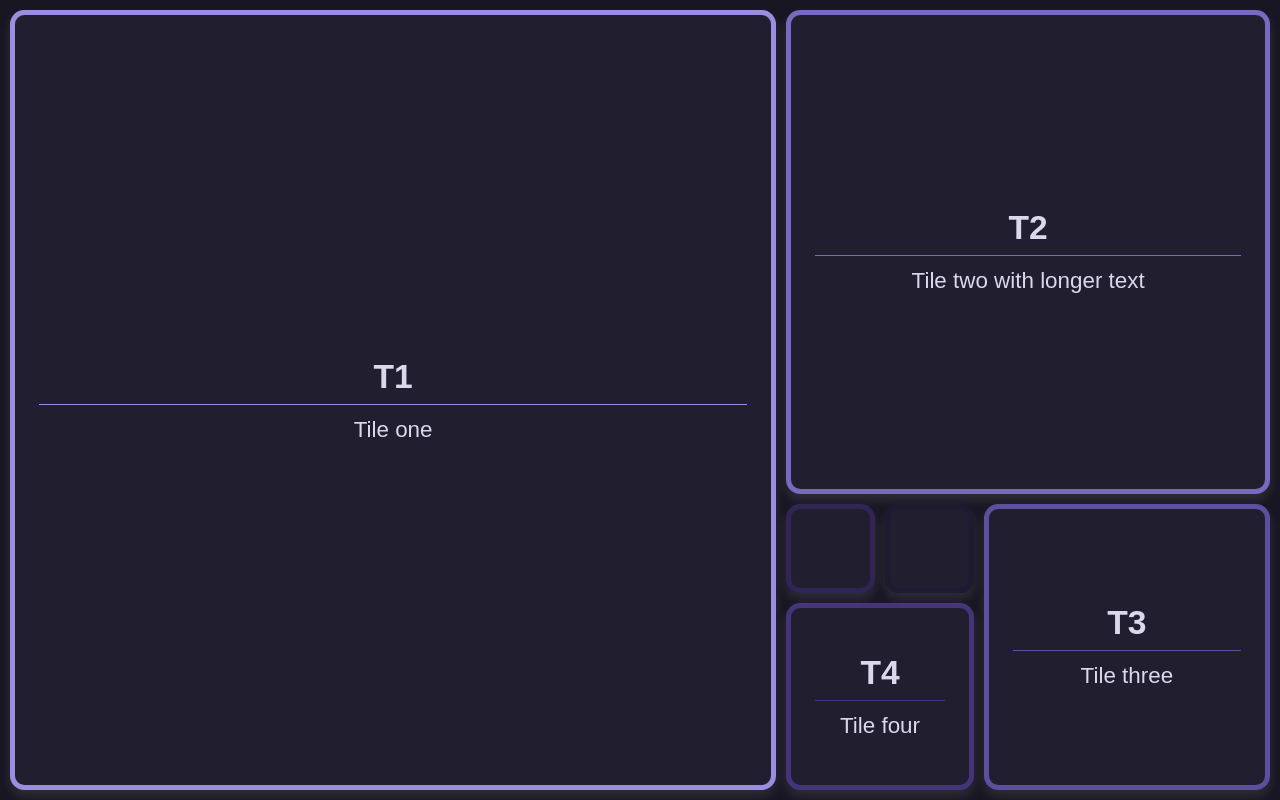
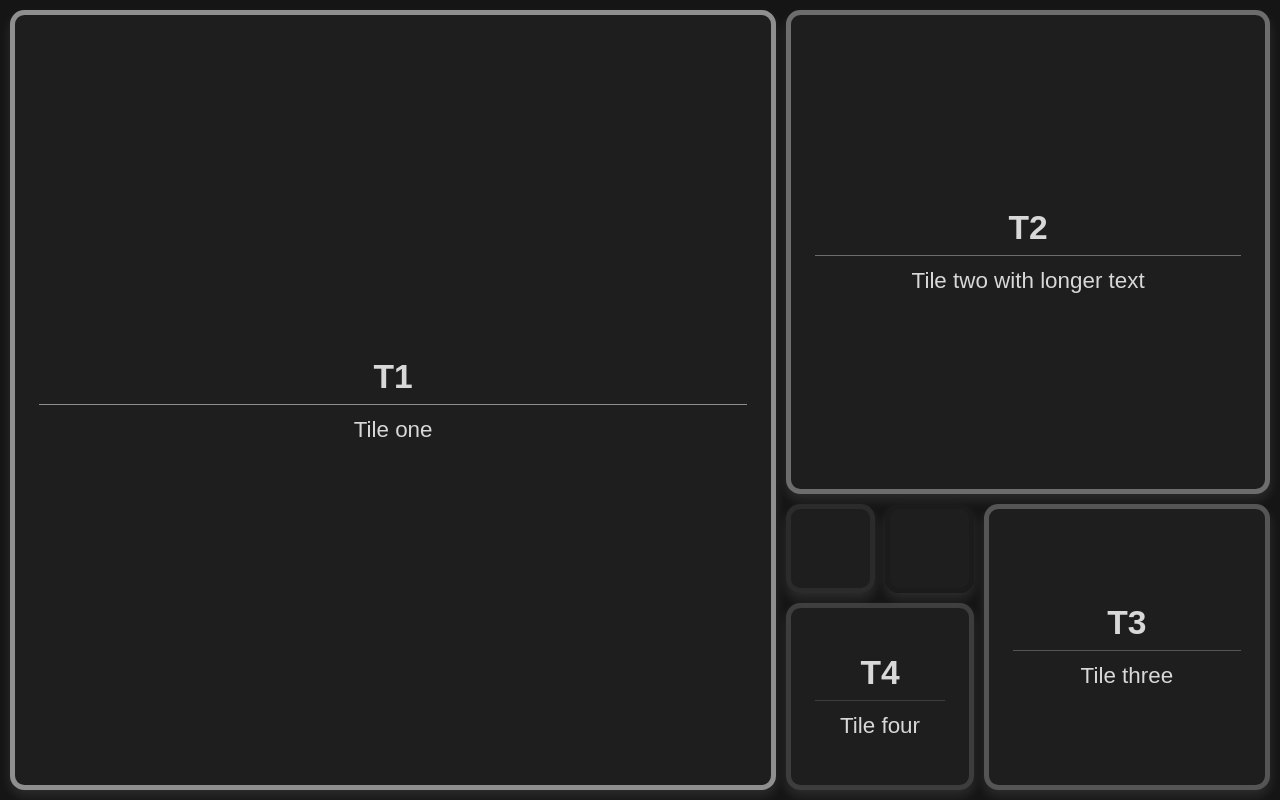
Before and after one commit to endremborza/endremborza.github.io, a SvelteKit app: page / in a window 1280 px wide. Built offline with nearby package versions, Linux system fonts and the light colour scheme.

Commit message:
greyscale low contrast

```diff
--- a/src/routes/styles.css
+++ b/src/routes/styles.css
@@ -1,26 +1,26 @@
 :root {
 	/* Atomic decorative palette (0–8) */
-	--palette-6: #0e0b18;
-	--palette-5: #1f1932;
-	--palette-4: #312555;
-	--palette-3: #46347a;
-	--palette-2: #5d4fa0;
-	--palette-1: #776ac0;
-	--palette-0: #9a8ee0;
+	--palette-6: #0c0c0c;
+	--palette-5: #1b1b1b;
+	--palette-4: #2b2b2b;
+	--palette-3: #3d3d3d;
+	--palette-2: #555555;
+	--palette-1: #6d6d6d;
+	--palette-0: #8f8f8f;
 
-	--palette-7: #c2baf2;
-	--palette-8: #edeafd;
+	--palette-7: #bdbdbd;
+	--palette-8: #ededed;
 
-	/* UI / layout colors (independent system) */
-	--background-color: #181622;
-	--text-color: #dcd8ec;
-	--text-muted: #9b96b4;
+	/* UI / layout colors */
+	--background-color: #151515;
+	--text-color: #d8d8d8;
+	--text-muted: #9a9a9a;
 
-	--link-color: #8f8aff;
-	--hover-color: #a8a3ff;
+	--link-color: #8c8c8c;
+	--hover-color: #a3a3a3;
 
-	--tile-bg: rgba(36, 32, 52, 0.75);
-	--tile-border: rgba(200, 192, 240, 0.12);
+	--tile-bg: rgba(34, 34, 34, 0.75);
+	--tile-border: rgba(200, 200, 200, 0.12);
 }
 
 body {
```
